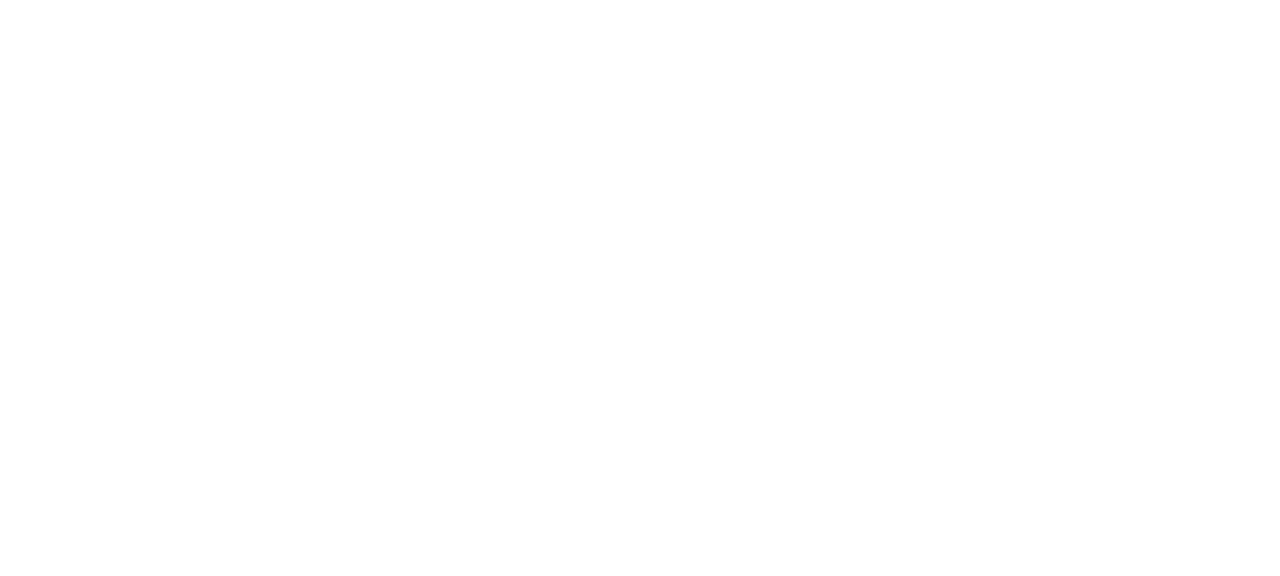
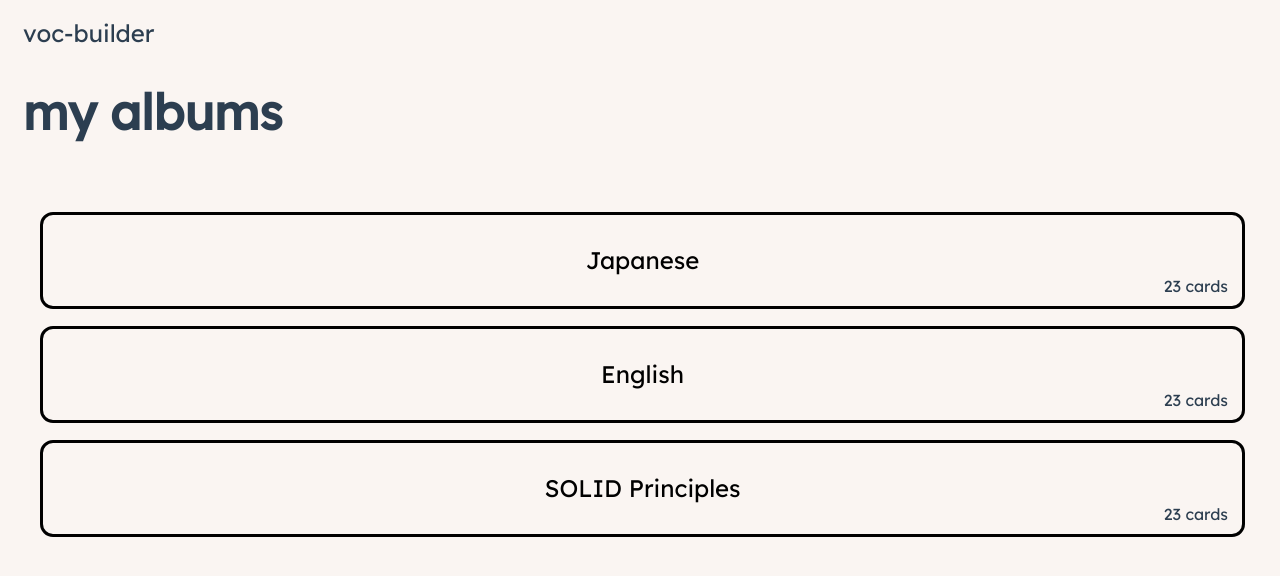
Before and after one commit to Carmenprz/Voc-builder, a Vue app: page /albums in a window 1280 px wide. Shown: the top 576 px of the page. Built offline with nearby package versions, Linux system fonts and the light colour scheme.

Commit message:
Albums view and route created

```diff
--- a/src/router/index.js
+++ b/src/router/index.js
@@ -1,7 +1,8 @@
 import Vue from "vue";
 import VueRouter from "vue-router";
 import CardList from "../views/CardList.vue";
-import CardCreate from "../views/CardCreate.vue"
+import CardCreate from "../views/CardCreate.vue";
+import Albums from "../views/Albums.vue";
 
 Vue.use(VueRouter);
 
@@ -15,6 +16,11 @@
     path: "/card/create",
     name: "card-create",
     component: CardCreate,
+  },
+  {
+    path: "/albums",
+    name: "albums-list",
+    component: Albums,
   }
 ];
 
--- /dev/null
+++ b/src/views/Albums.vue
@@ -0,0 +1,65 @@
+<template>
+  <div>
+      <nav class="logo">voc-builder</nav>
+      <header>
+          <h1>my albums</h1>
+      </header>
+      <section id="albums-container">
+        <div class="album-container">
+            <h2>Japanese</h2>
+            <span class="album-footer">23 cards</span>
+          </div>
+        <div class="album-container">
+            <h2>English</h2>
+            <span class="album-footer">23 cards</span>
+        </div>
+        <div class="album-container">
+            <h2>SOLID Principles</h2>
+            <span class="album-footer">23 cards</span>
+        </div>
+      </section>
+  </div>
+</template>
+
+<script>
+export default {
+
+    }
+</script>
+
+<style>
+
+body {
+    background-color: #FAF5F2;
+}
+
+header {
+    margin-bottom: 70px;
+}
+
+.album-container {
+    height: 97px;
+    border: 3px solid #000000;
+    margin: 17px;
+    box-sizing: border-box;
+    border-radius: 13px;
+    position: relative;
+    display: flex;
+    flex-direction: row;
+    align-items: center;
+    justify-content: space-around;
+}
+
+.album-container:hover, .album-container:active {
+    border: none;
+    background: linear-gradient(92.66deg, #FEB16E 37.51%, #FE9B78 95.62%);
+}
+
+.album-footer {
+    position: absolute;
+    bottom: 10px;
+    right: 14px;
+}
+
+
+</style>
```
